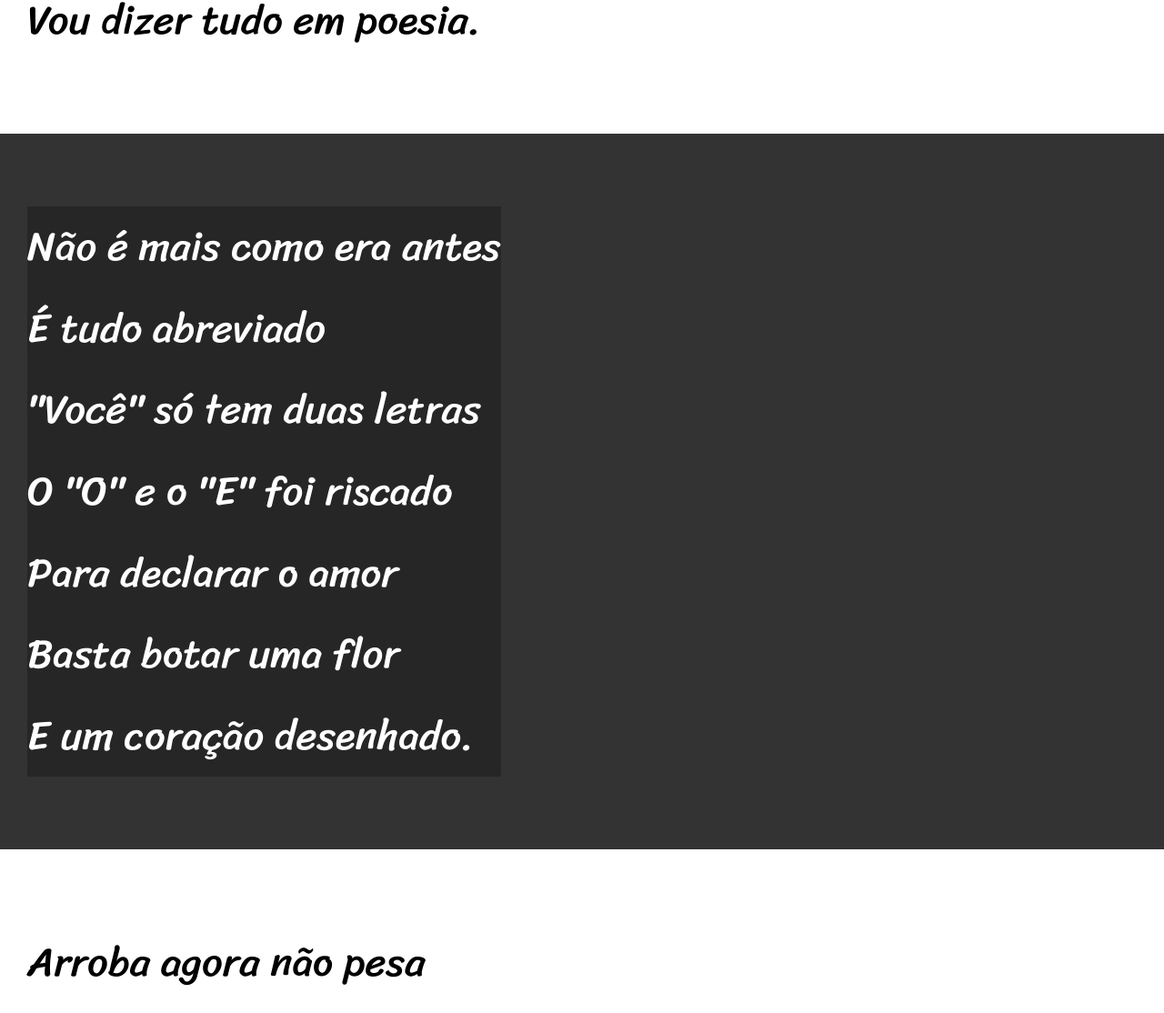
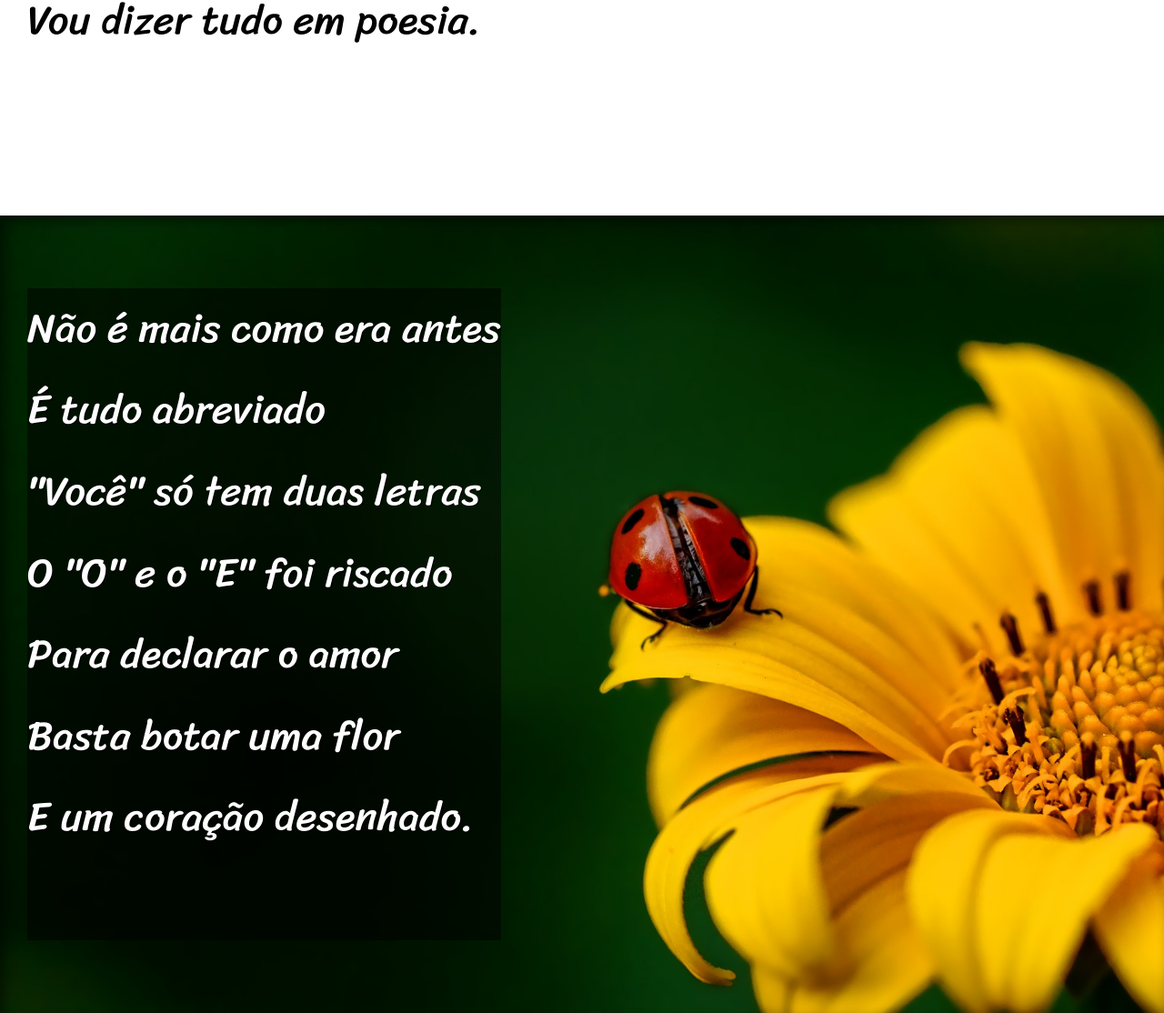
Before and after one commit to Larissaalves727/HTML-CSS, a plain HTML site: page d012/index.html in a window 1280 px wide. Shown: the part 900-2014 px from the top of the page at 91% size. Drawn offline with Linux system fonts and the light colour scheme.

Commit message:
Inserção de imagens d012

```diff
--- a/d012/index.html
+++ b/d012/index.html
@@ -30,7 +30,7 @@
 
 
 
-<section class="imagem">
+<section class="imagem" id="img01">
     <p>
         Não é mais como era antes <br>
         É tudo abreviado <br>
@@ -67,7 +67,7 @@
 </section>
 
 
-<section class="imagem">
+<section class="imagem" id="img02">
     <p>
         Tenho saudade das cartas <br>
         Escritas com a própria mão <br>
--- a/d012/style.css
+++ b/d012/style.css
@@ -51,17 +51,35 @@ section{
     font-family: var(--font3);
     font-size: 3.5vw;
 }
+
+section > p {
+    padding-bottom: 2em;
+}
+
 section.normal{
     background-color: white;
     color: black;
 }
+
 section.imagem{
   background-color: rgba(51, 51, 51);
   color: white;
+  box-shadow: inset 6px 6px 13px 0px rgba(0, 0, 0, 0.473);
+  background-size: cover;
+  background-attachment: fixed;
 }
 section.imagem > p{
     display: inline-block;
-    background-color: rgba(0, 0 , 0, 0.253);
+    background-color: rgba(0, 0 , 0, 0.514);
+    text-shadow: 1px 1px 0px black;
+}
+section#img01{
+    background-image: url('../d012/imagens/background001.jpg');
+    background-position: right center;
+}
+
+section#img02{
+    background-image: url('../d012/imagens/background002.jpg');
 }
 
 footer {
```
